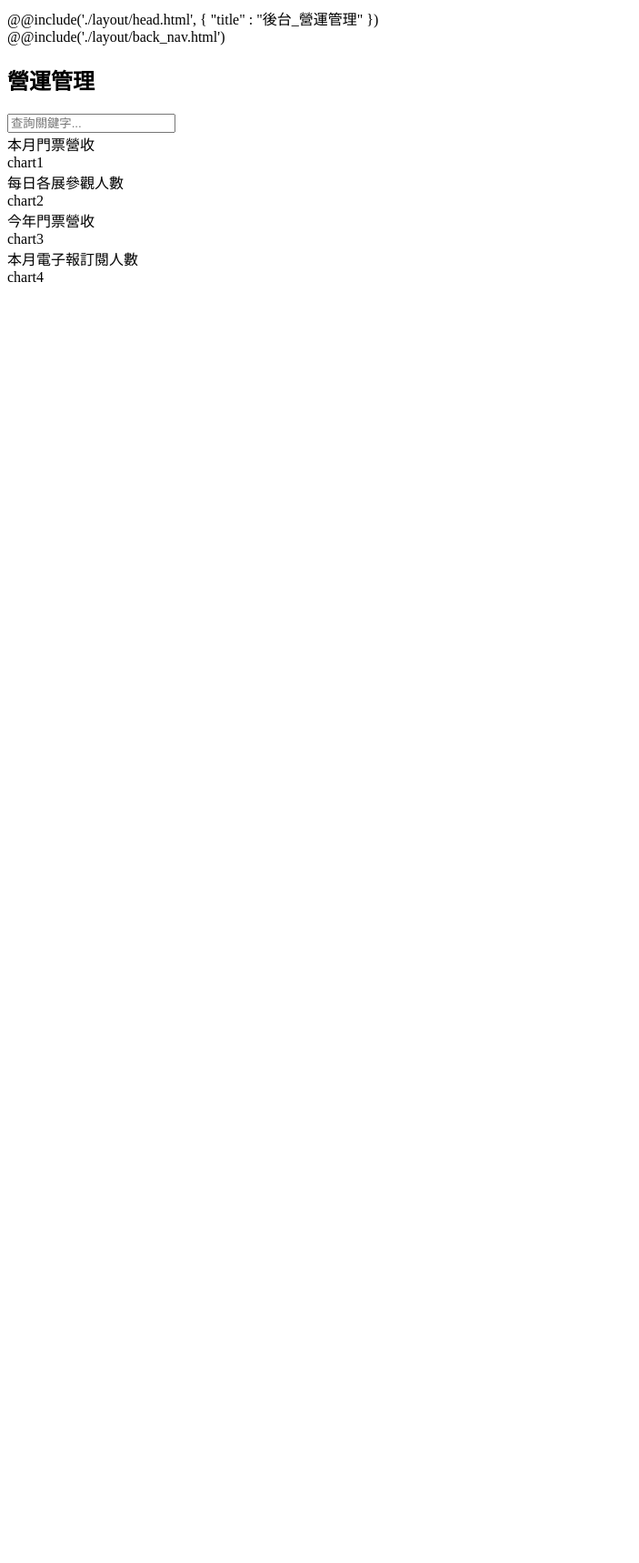
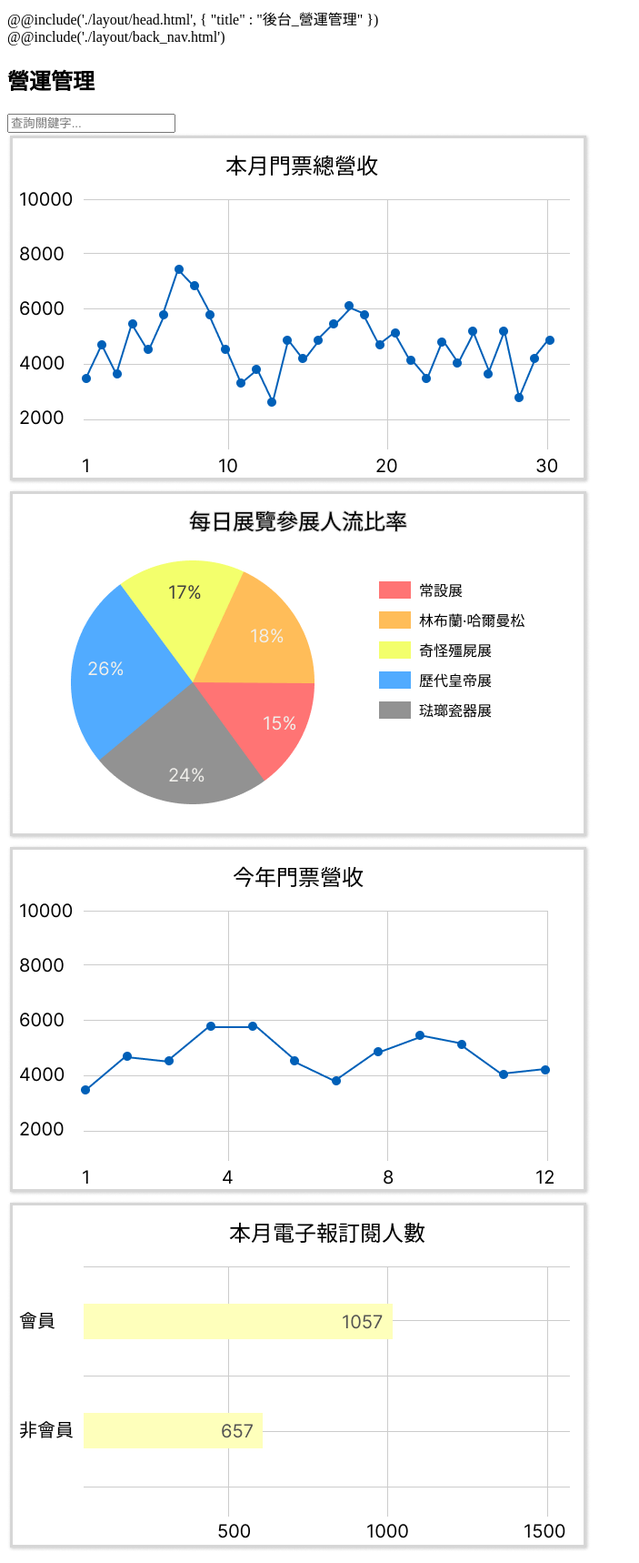
Before and after one commit to oeoeoyee/tgd102_g1, a PHP site: page /back_chart.html in a window 1280 px wide. Shown: the whole page at 91% size, without its empty margins (0-703 px from the left). Before the commit the page ends 310 px from the top, so only its background shows below. Run offline with PHP 8.4, Linux system fonts and the light colour scheme.

Commit message:
0915_微調chart

```diff
--- a/back_chart.html
+++ b/back_chart.html
@@ -28,17 +28,25 @@
                     </div>
                 </div>
                 <div class="back_chart">
-                    <div>本月門票營收
-                        <div>chart1</div>
+                    <div>
+                        <div>
+                            <img src="/images/back_chart1.png" alt="">
+                        </div>
                     </div>
-                    <div>每日各展參觀人數
-                        <div>chart2</div>
+                    <div>
+                        <div>
+                            <img src="/images/back_chart2.png" alt="">
+                        </div>
                     </div>
-                    <div>今年門票營收
-                        <div>chart3</div>
+                    <div>
+                        <div>
+                            <img src="/images/back_chart3.png" alt="">
+                        </div>
                     </div>
-                    <div>本月電子報訂閱人數
-                        <div>chart4</div>
+                    <div>
+                        <div>
+                            <img src="/images/back_chart4.png" alt="">
+                        </div>
                     </div>
                 </div>
             </div>
```
Also changed, not shown: sass/page/_back.scss (+26 -4 lines), images/back_chart1.png (added), images/back_chart2.png (added), images/back_chart3.png (added), images/back_chart4.png (added).
